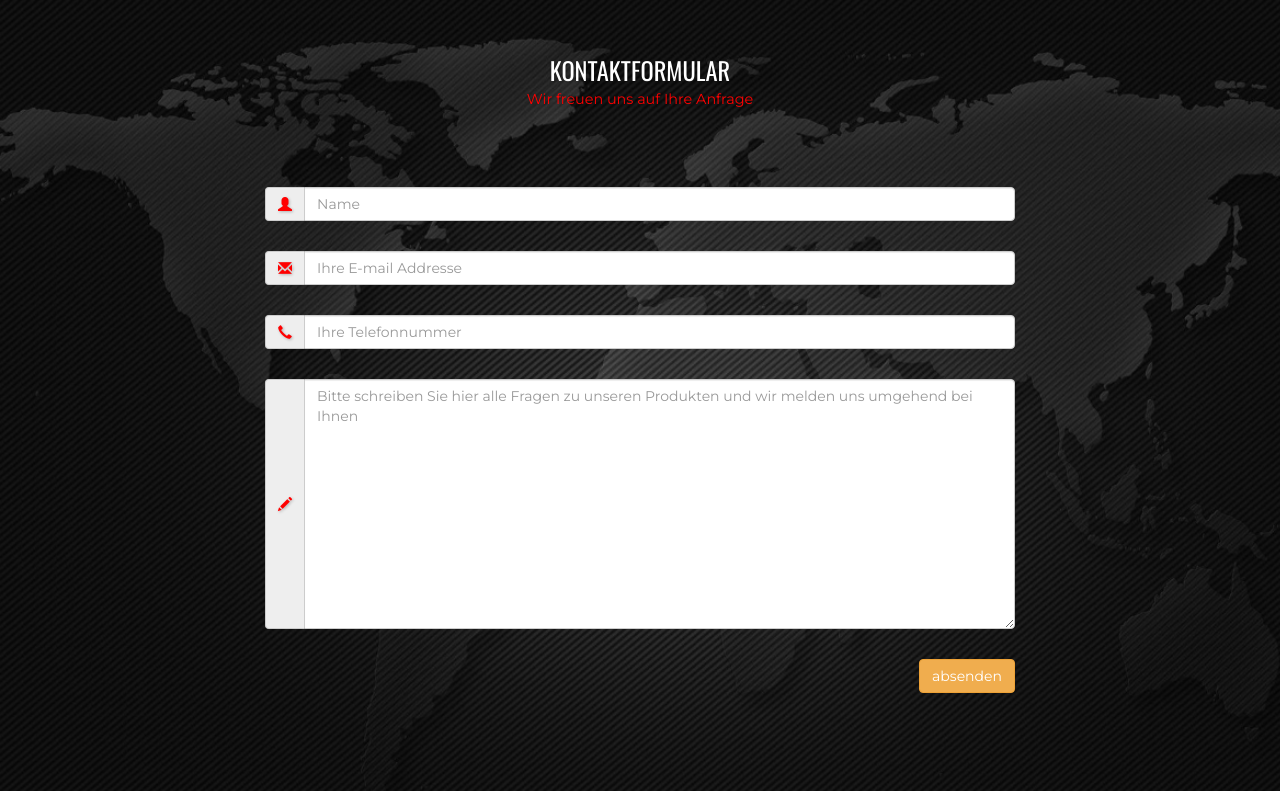
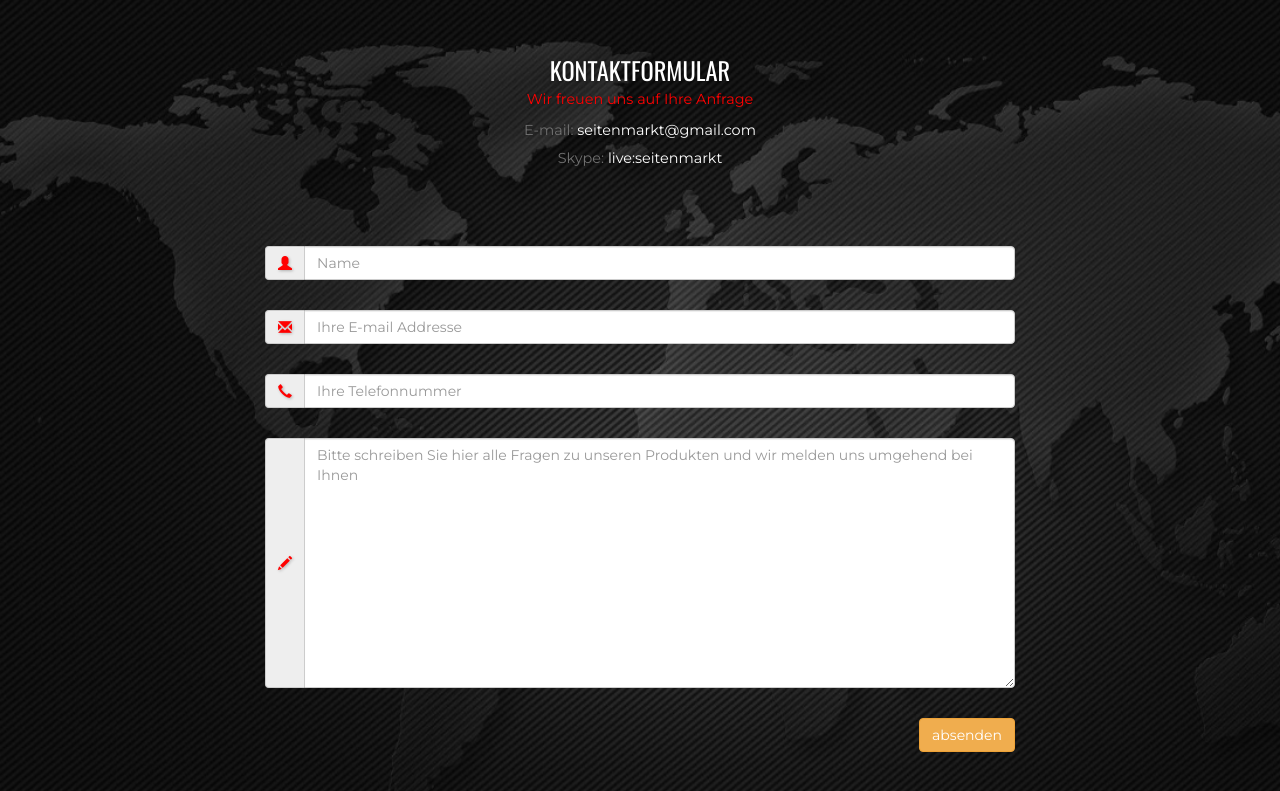
Before and after one commit to AlexJakeGreen/seitenmarkt, a plain HTML site: page index.html in a window 1280 px wide. Shown: the part 10742-11533 px from the top of the page. Drawn offline with nearby package versions, Linux system fonts and the light colour scheme.

Commit message:
contacts

```diff
--- a/index.html
+++ b/index.html
@@ -550,6 +550,11 @@
             <div class="col-md-12">
                 <h2>kontaktformular</h2></div>
             <span style="color: red">Wir freuen uns auf Ihre Anfrage</span>
+            <div class="col-md-12" style="margin-top: 16px;">
+              <span>E-mail: <a href="mailto:seitenmarkt@gmail.com">seitenmarkt@gmail.com</a></span>
+              <br><br>
+              <span>Skype: </span><span style="color: white;">live:seitenmarkt</span>
+            </div>
             <div class="row">
                 <div class="col-md-offset-2 col-md-8" id="box">
 
@@ -622,7 +627,7 @@
                         <ul class="list-inline social-buttons">
                             <!--<li><a href="#"><i class="fa fa-twitter"></i></a>-->
                             <!--</li>-->
-                            <li><a href="#"><i class="fa fa-facebook-square fa-2x" aria-hidden="true"></i></a>
+                            <li><a href="https://facebook.com/profile.php?id=100016626578744" target="_blank"><i class="fa fa-facebook-square fa-2x" aria-hidden="true"></i></a>
                             </li>
                             <!--<li><a href="#"><i class="fa fa-linkedin"></i></a>-->
                             <!--</li>-->
```
